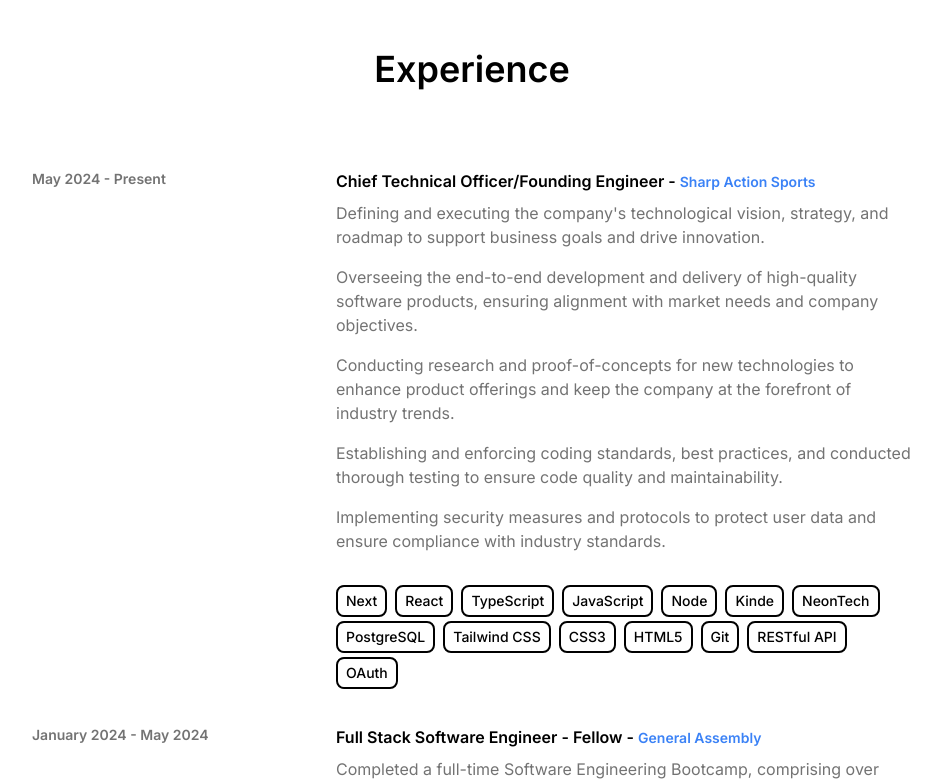
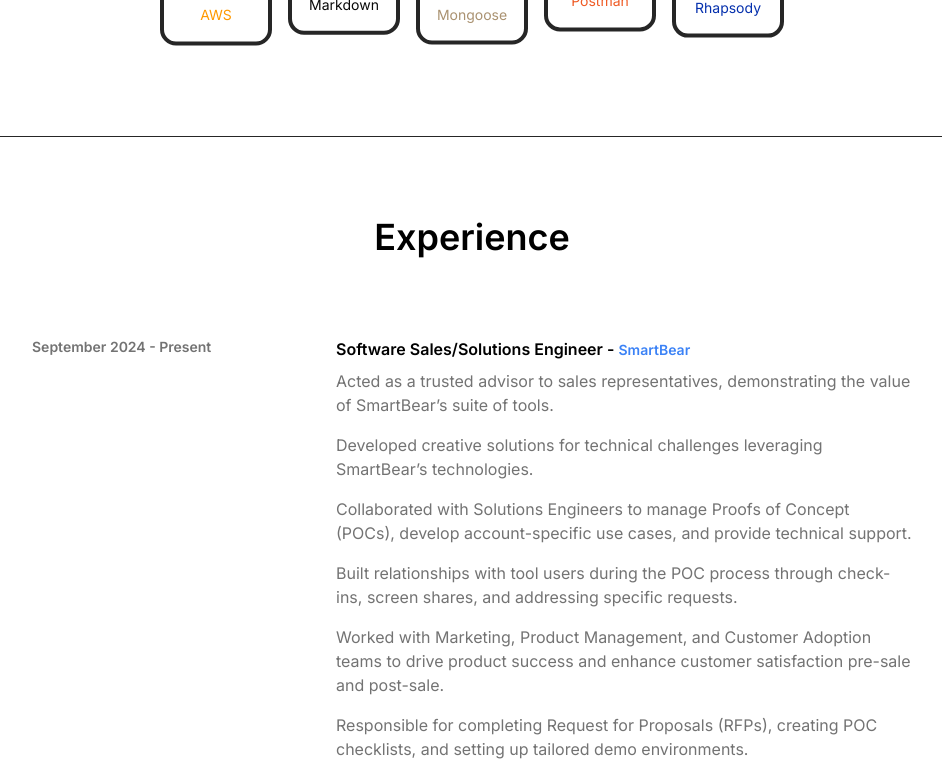
Before and after one commit to nickldimartino/portfolio, a React (Vite) app: page / in a window 1280 px wide. Shown: the part 2000-2784 px from the top of the page, without its empty margins (168-1110 px from the left). Built offline with nearby package versions, Linux system fonts and the light colour scheme.

Commit message:
Updated for SE

```diff
--- a/src/components/Hero.jsx
+++ b/src/components/Hero.jsx
@@ -31,7 +31,7 @@
               animate="visible"
               className="bg-gradient-to-r from-green-500 via-slate-500 to-blue-600 bg-clip-text text-3xl tracking-tight text-transparent"
             >
-              Software Engineer
+              Software Sales/Solutions Engineer
             </motion.span>
             <motion.p
               variants={container(1)}
--- a/src/constants/index.js
+++ b/src/constants/index.js
@@ -32,22 +32,65 @@
   },
 ];
 
-export const HERO_CONTENT = `As an experienced Software Engineer, I am eager to transition from my web development at General Assembly and two years in embedded software to my next Software Engineering role. My military experience instilled in me the importance of discipline and teamwork, shaping me into an engineer who thrives in challenging environments that foster growth and innovation. With meticulous attention to detail and a procedural mindset developed through experiences in the military, academia, bodybuilding, and the defense industry, I tackle challenges with a positive and focused attitude. I am now actively seeking opportunities to demonstrate my capabilities in a Software Engineer role, prepared to bring my unique perspective and skills to the forefront.`;
+export const HERO_CONTENT = `As a Solutions Engineer at SmartBear, I’m leveraging my foundation in software development and embedded systems to craft impactful demos, solve real-world challenges, and support successful Proof of Concepts. I’ve found a fulfilling home here—working alongside a passionate team and helping customers translate complex technical needs into powerful solutions.
 
-export const ABOUT_TEXT = `I am a dedicated and versatile software engineer with a passion for creating efficient, user-friendly web applications and impressive, highly-architectured software. With 3 years of professional experience, I have worked with a variety of technologies, including Next, React, TypeScript, Node.js, C++, Python, MongoDB, and Prisma. My journey in software began when I was 15, and my curiosity for learning how things work evolved into a career where I continuously strive to learn and adapt to new challenges. I thrive in a variety of environments and enjoy solving complex problems to deliver high-quality solutions. Outside of coding, I enjoy bodybuilding, snowboarding, Electronic Dance Music (EDM), video games, anime, reading, and tending to my cat who requires unwavering attention.`;
+My journey has been anything but linear—from web development at General Assembly to two years in embedded software, all built on the discipline and teamwork instilled by my military service. That experience, combined with a detail-driven mindset shaped by the military, academia, bodybuilding, and defense, has made me a resilient and growth-oriented engineer.
+
+I'm proud of where I am and excited for what lies ahead—continuing to grow, contribute, and thrive at the intersection of technology, collaboration, and innovation.`;
+
+export const ABOUT_TEXT = `I'm a Solutions Engineer at SmartBear with a strong foundation in software engineering, shaped by hands-on experience in embedded systems at General Dynamics, full stack web development through General Assembly, and technical mentorship in the U.S. Air Force. My transition into pre-sales engineering was driven by a passion for solving real-world customer problems through impactful demos, proof-of-concepts, and technical storytelling.
+
+At SmartBear, I collaborate with sales and product teams to showcase the power of our API testing suite—ReadyAPI, API Hub, TestHub, and more—crafting tailored technical demonstrations that resonate with diverse stakeholders. I specialize in translating complex functionality into clear business value, and I thrive in environments where curiosity, precision, and cross-functional collaboration are key to success.
+
+My military background instilled a mindset of discipline, structure, and resilience—qualities that now guide my approach to customer engagement, demo creation, and solution development. Whether leading POCs, responding to RFPs, or aligning technical solutions with strategic business goals, I bring a sharp attention to detail, a methodical approach, and a sincere desire to help others succeed.
+
+I'm always open to sharing what I’ve learned about the tech industry, software career growth, and effective communication in engineering. Let's connect if you want to talk APIs, demos, or breaking into tech with confidence.
+`;
 
 export const EXPERIENCES = [
   {
-    year: "May 2024 - Present",
+    year: "September 2024 - Present",
+    role: "Software Sales/Solutions Engineer",
+    company: "SmartBear",
+    companyWebsite: "https://www.linkedin.com/company/smartbear/posts/?feedView=all",
+    description: [
+      `Acted as a trusted advisor to sales representatives, demonstrating the value of SmartBear’s suite of tools.`,
+      `Developed creative solutions for technical challenges leveraging SmartBear’s technologies.`,
+      `Collaborated with Solutions Engineers to manage Proofs of Concept (POCs), develop account-specific use cases, and provide technical support.`,
+      `Built relationships with tool users during the POC process through check-ins, screen shares, and addressing specific requests.`,
+      `Worked with Marketing, Product Management, and Customer Adoption teams to drive product success and enhance customer satisfaction pre-sale and post-sale.`,
+      `Responsible for completing Request for Proposals (RFPs), creating POC checklists, and setting up tailored demo environments.`
+    ],
+    technologies: [
+      "ReadyAPI",
+      "API Hub",
+      "Test Hub",
+      "SwaggerHub",
+      "SwaggerHub Portal",
+      "SwaggerHub Explore",
+      "PactFlow",
+      "Reflect",
+      "TestComplete",
+      "LoadNinja",
+      "VisualTest",
+      "BitBar",
+      "Camtasia",
+      "Full Stack Web Development",
+      "API Testing",
+      "UI Testing"
+    ],
+  },
+  {
+    year: "May 2024 - October 2024",
     role: "Chief Technical Officer/Founding Engineer",
     company: "Sharp Action Sports",
     companyWebsite: "https://www.linkedin.com/company/sharp-action-sports/?viewAsMember=true",
     description: [
-      `Defining and executing the company's technological vision, strategy, and roadmap to support business goals and drive innovation.`,
-      `Overseeing the end-to-end development and delivery of high-quality software products, ensuring alignment with market needs and company objectives.`,
-      `Conducting research and proof-of-concepts for new technologies to enhance product offerings and keep the company at the forefront of industry trends.`,
-      `Establishing and enforcing coding standards, best practices, and conducted thorough testing to ensure code quality and maintainability.`,
-      `Implementing security measures and protocols to protect user data and ensure compliance with industry standards.`,
+      `Partnered directly with early users to identify technical needs, shaping proof-of-concepts and MVP features tailored to customer use cases—mirroring pre-sales engagement strategies.`,
+      `Conducted in-depth technical research and POC development on emerging tools and frameworks, improving solution fit and enabling value-driven demos.`,
+      `Designed and implemented security protocols in line with industry compliance standards, enhancing trust with prospective users and stakeholders.`,
+      `Defined and communicated the company’s technical roadmap in accessible terms to internal leadership and external stakeholders, bridging the gap between technical feasibility and business impact.`,
+      `Proactively troubleshot and resolved infrastructure challenges, enhancing platform reliability and scalability in dynamic, fast-paced environments.`,
     ],
     technologies: [
       "Next",
@@ -72,10 +115,12 @@
     company: "General Assembly",
     companyWebsite: "https://generalassemb.ly/",
     description: [
-      `Completed a full-time Software Engineering Bootcamp, comprising over 420 hours of intensive professional training spanning twelve weeks.`,
-      `Applied a hands-on approach to master user-centered design principles and software engineering methodologies.`,
-      `Developed technical skills encompassing programming languages, frameworks, and tools relevant to modern software development.`,
-      `Collaborated effectively within team environments to solve complex problems and deliver high-quality software solutions.`,
+      `Completed a 420+ hour immersive Software Engineering Bootcamp, mastering full-stack development and building production-ready applications under tight deadlines.`,
+      `Developed front-end and back-end solutions using modern frameworks such as React, Node.js, and Express, with a focus on API integration and user experience.`,
+      `Employed user-centered design principles and agile methodologies to iteratively prototype, test, and refine software solutions aligned with real-world use cases.`,
+      `Strengthened technical problem-solving skills through practical application of data structures, algorithms, and object-oriented programming.`,
+      `Led and contributed to collaborative team projects, including pair programming, code reviews, and live demos—effectively communicating complex technical concepts to diverse audiences.`,
+      `Built portfolio-ready applications to demonstrate technical proficiency, adaptability, and customer-focused solution development.`,
     ],
     technologies: [
       "React",
@@ -103,12 +148,13 @@
     company: "General Dynamics Missions Systems",
     companyWebsite: "https://gdmissionsystems.com/",
     description: [
-      `Created standardized procedural and troubleshooting guides for the engineering department to narrow the knowledge disparity between seasoned and junior engineers.`,
-      `Leveraging expertise in a specialized product domain, I mentored six new team members through the procedures, leading to accelerated onboarding and enhanced system comprehension among the whole team.`,
-      `Designed a VLAN feature utilizing event-driven software and cryptographic principles to serve as an intermediary between two interfaces. This innovation facilitated efficient communication of network traffic between the user interface and the network interface, enhancing overall functionality.`,
-      `Managed version control of C++ source code and incorporated four new features while preserving existing functionality on Real-Time Operating Systems (RTOS), embedded systems, and debugging/unit test software.`,
-      `Adhered to Agile/Scrum methodology and employed CI/CD practices to guarantee prompt delivery of five software projects, utilizing IBM ClearCase for version control.`,
-      `Conducted over twenty reviews aimed at enhancing code quality and ensuring compliance with stringent security standards.`,
+      `Created standardized troubleshooting and procedural documentation, enhancing cross-team collaboration and reducing onboarding time by streamlining knowledge transfer between senior and junior engineers.`,
+      `Mentored six new engineers, guiding them through complex product domain concepts and internal workflows—improving technical ramp-up and enabling faster contributions to customer-facing features.`,
+      `Designed and implemented a VLAN feature using event-driven architecture and cryptographic principles to bridge UI and network interfaces, improving system communication and user experience.`,
+      `Contributed to feature development in C++ for real-time embedded systems, maintaining stability and backward compatibility across mission-critical environments.`,
+      `Actively participated in Agile ceremonies and delivered on five major projects, applying CI/CD practices and test-driven development for consistent, high-quality releases.`,
+      `Led over 20 code and security reviews to uphold compliance with rigorous DoD security and quality standards, ensuring reliability in sensitive environments.`,
+      `Managed complex debugging workflows and contributed to the delivery of customer-ready builds through systematic testing, version control, and iterative feedback loops.`
     ],
     technologies: ["C++", "IBM Rhapsody", "IBM ClearCase", "Linux"],
   },
@@ -118,10 +164,11 @@
     company: "Wilcox Industries",
     companyWebsite: "https://wilcoxind.com/",
     description: [
-      `Collaborated on a team of four to develop a software prototype that effectively showcased the viability of a novel research concept, establishing a foundation for the company to seamlessly continue the project upon our team's departure.`,
-      `Designed a unique UI/UX interface from scratch utilizing Android Studio, Java, Kotlin, CSS, and HTML to establish connectivity with an external camera via Bluetooth and USB on an Android phone app.`,
-      `Contributed to the development of user interfaces, database systems, and backend services under the guidance of experienced team members.`,
-      `Conducted research and analysis to support the resolution of technical challenges and optimize software performance.`,
+      `Collaborated on a cross-functional team of four to develop a software prototype demonstrating the feasibility of an innovative research initiative, paving the way for continued development post-internship.`,
+      `Designed and implemented a custom Android UI/UX interface using Android Studio, Java, Kotlin, CSS, and HTML—enabling seamless Bluetooth and USB connectivity with an external camera.`,
+      `Gained full-stack development experience by contributing to front-end interfaces, backend logic, and database integration in a production-adjacent environment.`,
+      `Partnered with senior engineers to solve complex technical problems and iterate on feature designs based on user needs and hardware interaction constraints.`,
+      `Practiced communicating technical findings and development progress to stakeholders, honing early-stage product validation and storytelling skills useful in customer-facing roles.`
     ],
     technologies: ["Java", "Kotlin", "Android Studio", "HTML", "CSS"],
   },
@@ -131,11 +178,11 @@
     company: "US Air National Guard",
     companyWebsite: "https://www.104fw.ang.af.mil/",
     description: [
-      `Provided training and mentorship to junior technicians in aircraft maintenance and repair, specializing in F-15 Fighter Jets..`,
-      `Successfully completed Air Force Boot Camp and fulfilled a six-year enlistment, earning Veteran status upon separation.`,
-      `Documented all maintenance activities accurately and maintain detailed records of aircraft maintenance history.`,
-      `Demonstrated flexibility and adaptability in a fast-paced and dynamic work environment.`,
-      `Adhered to strict safety protocols and regulations to ensure compliance with military standards.`,
+      `Delivered hands-on mentorship and training to junior technicians in the maintenance and repair of F-15 fighter jets, fostering a culture of precision and accountability.`,
+      `Successfully completed Air Force Basic Training and fulfilled a six-year enlistment, earning Veteran status and demonstrating long-term commitment, discipline, and resilience.`,
+      `Maintained detailed technical documentation of maintenance procedures and system histories, aligning with rigorous compliance standards—mirroring documentation practices in regulated tech environments.`,
+      `Operated in a high-stakes, fast-paced setting where adaptability and clear communication were critical to mission success—translating well into dynamic customer-facing technical roles.`,
+      `Adhered to and enforced strict safety protocols and regulatory requirements, ensuring the highest standards of operational readiness and system reliability.`,
     ],
     technologies: [
       "Soft Skills",
@@ -156,9 +203,10 @@
     companyWebsite: "https://www.umass.edu/",
     description: [
       "Activities and societies: Theta Chi Fraternity - Theta Chapter, Big Brother Big Sister",
-      "Analyzed and solved complex technical problems through systematic approaches and critical thinking skills.",
-      "Gained a strong understanding of computer hardware components, including processors, memory systems, and peripheral interfaces.",
-      "Specialized in computer architecture, digital systems design, embedded systems, security engineering, and computer networks.",
+      "Applied systematic problem-solving and critical thinking to analyze and resolve complex engineering challenges—preparing for real-world customer solutioning and technical consultation.",
+      "Completed projects involving embedded programming, circuit design, and systems integration, providing early hands-on experience with debugging, hardware-software interfacing, and technical documentation.",
+      "Participated in team-based design and development environments, strengthening collaboration, communication, and project planning skills.",
+      "Involved in extracurricular organizations including Theta Chi Fraternity and Big Brother Big Sister, demonstrating leadership, mentorship, and community engagement."
     ],
     technologies: [
       "Software Development",
```
Also changed, not shown: src/assets/profile-pic.jpg, src/assets/readme/front-page.png.
